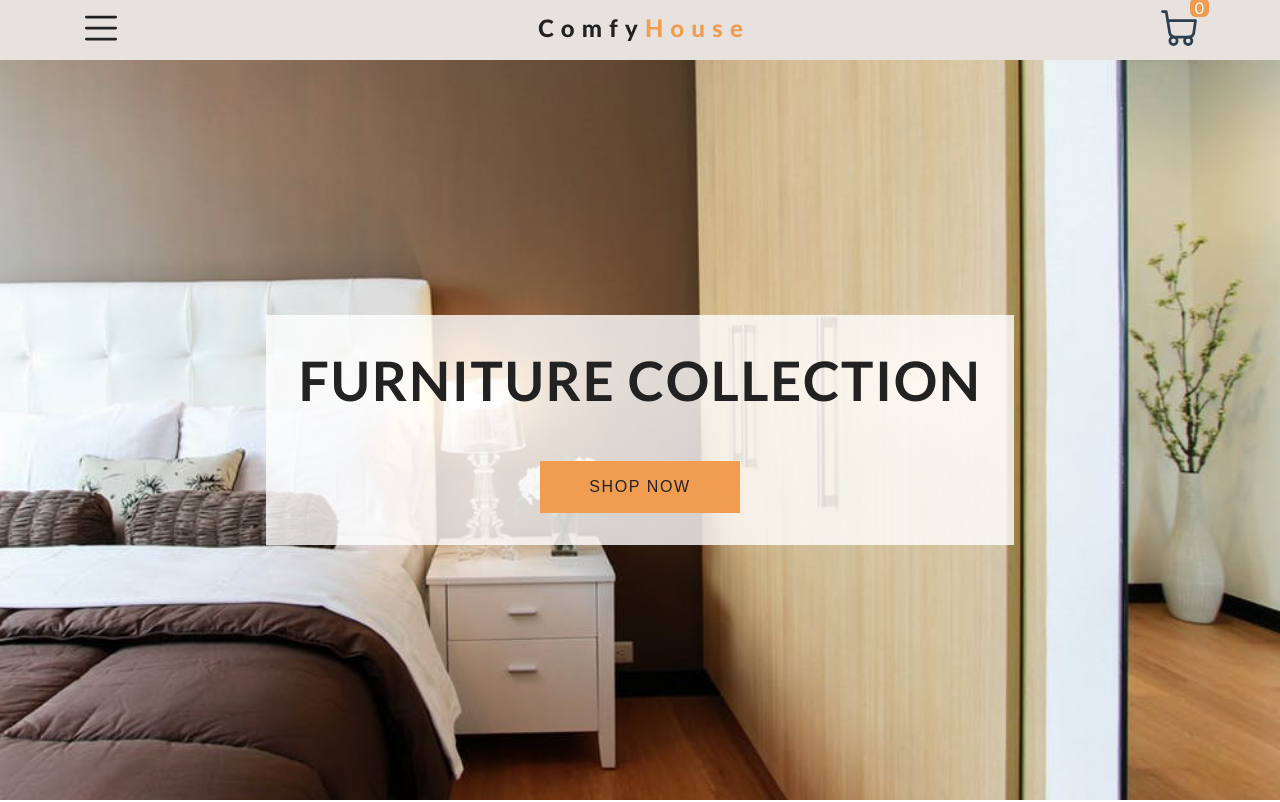
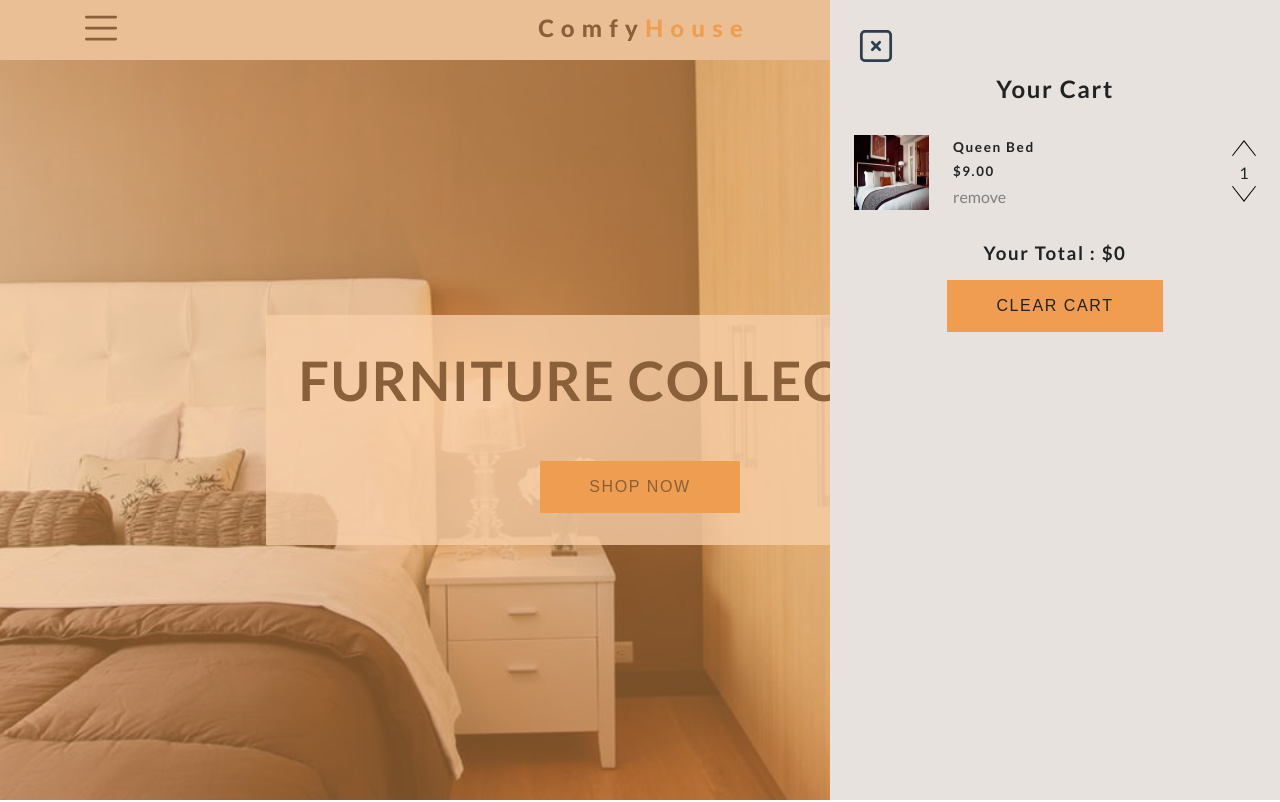
Before and after one commit to Chetans19/Shopping-cart, a plain HTML site: page index.html in a window 1280 px wide. Shown: the top 802 px of the page. Drawn offline with Linux system fonts and the light colour scheme.

Commit message:
added icons and buttons

```diff
--- a/index.html
+++ b/index.html
@@ -65,6 +65,41 @@
    <!-- end of single product -->
   </div>
  </section>
+ <!-- end of products -->
+ <!-- cart -->
+ <div class="cart-overlay">
+    <div class="cart">
+        <span class="close-cart">
+            <svg xmlns="http://www.w3.org/2000/svg" class="icon icon-tabler icon-tabler-square-x" width="44" height="44" viewBox="0 0 24 24" stroke-width="1.5" stroke="#2c3e50" fill="none" stroke-linecap="round" stroke-linejoin="round">
+                <path stroke="none" d="M0 0h24v24H0z"/>
+                <rect x="4" y="4" width="16" height="16" rx="2" />
+                <path d="M10 10l4 4m0 -4l-4 4" />
+              </svg>
+        </span>
+        <h2>Your cart</h2>
+        <div class="cart-content">
+        <!-- cart item-->
+          <div class="cart-item">
+            <img src="./images/product-1.jpeg" alt="product">
+            <div>
+                <h4>queen bed</h4>
+                <h5>$9.00</h5>
+                <span class="remove-item">remove</span>
+            </div>
+                <div>
+                    <i><svg width="24" height="24" xmlns="http://www.w3.org/2000/svg" fill-rule="evenodd" clip-rule="evenodd"><path d="M23.245 20l-11.245-14.374-11.219 14.374-.781-.619 12-15.381 12 15.391-.755.609z"/></svg></i>
+                    <p class="item-amount">1</p>
+                    <i><svg width="24" height="24" xmlns="http://www.w3.org/2000/svg" fill-rule="evenodd" clip-rule="evenodd"><path d="M23.245 4l-11.245 14.374-11.219-14.374-.781.619 12 15.381 12-15.391-.755-.609z"/></svg></i>
+                </div>
+          </div>
+          <!-- end of cart item -->
+        </div>
+        <div class="cart-footer">
+            <h3>your total : $<span class="cart-total">0</span></h3>
+            <button class="clear-cart banner-btn">clear cart</button>
+          </div>
+    </div>
+ </div>
 
     <script src="app.js">  </script>
 </body>
--- a/style.css
+++ b/style.css
@@ -175,7 +175,7 @@ body {
   transition: var(--mainTransition);
   background: rgb(240, 157, 81, 0.5);
   z-index: 2;
-  visibility: hidden;
+  /* visibility: hidden; */
 }
 .cart {
   position: fixed;
@@ -188,7 +188,7 @@ body {
   background: rgb(231, 226, 221);
   padding: 1.5rem;
   transition: var(--mainTransition);
-  transform: translateX(100%);
+  /* transform: translateX(100%); */
 }
 .showCart {
   transform: translateX(0);
```
Also changed, not shown: iconmonstr-angel-down-thin.svg (added), iconmonstr-angel-up-thin.svg (added).
